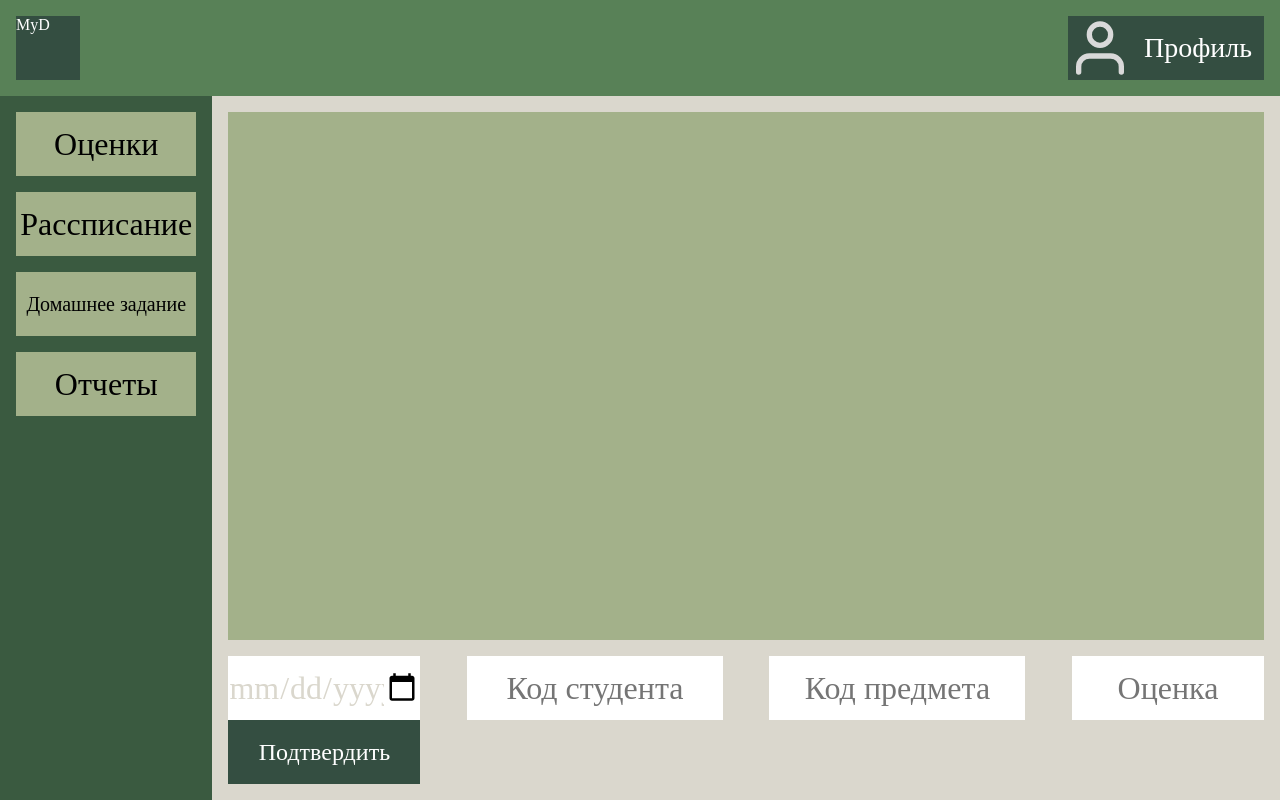
After one commit to molchelkit/MyDiray, a Flask app: page /teacher/evaluations in a window 1280 px wide. The commit adds this page. Run offline with Flask 3, Linux system fonts and the light colour scheme; some web fonts are replaced.

Commit message:
branch 3

```diff
--- a/app.py
+++ b/app.py
@@ -1,10 +1,40 @@
-from flask import Flask, request, render_template
+from flask import Flask, request, render_template, redirect, url_for
 
 app = Flask(__name__)
 
+func_name = 'student_evaluations'
+
 @app.route('/')
 def index():
+    return redirect(url_for(func_name))
+    # return redirect(url_for('login'))
+
+@app.route('/login')
+def login():
     return render_template('login.html', title='Войти')
+
+@app.route('/register')
+def register():
+    return render_template('register.html', title='Регистрация')
+
+@app.route('/teacher')
+def teacher():
+    return render_template('teacher.html', title='Преподаватель')
+
+@app.route('/teacher/evaluations')
+def teacher_evaluations():
+    return render_template('teacher_evaluations.html', title='Преподаватель - Оценки')
+
+
+
+
+@app.route('/student')
+def student():
+    return render_template('student.html', title='Студент')
+
+@app.route('/teacher/student/evaluations')
+def student_evaluations():
+    return render_template('student_evaluations.html', title='Студент - Оценки')
 
 if __name__ == '__main__':
     app.run(debug=True)
--- a/static/css/style.css
+++ b/static/css/style.css
@@ -64,4 +64,5 @@ body {
     height: 100%;
     background-color: #DAD7CD;
     display: flex;
+    padding: 16px;
 }
--- /dev/null
+++ b/static/css/teacher.css
@@ -0,0 +1,18 @@
+.teacher_nav {
+    padding: 16px;
+}
+
+.teacher_nav_block {
+    height: 64px;
+    background-color: #A3B18A;
+    color: #000;
+    font-size: 32px;
+    margin-bottom: 16px;
+    display: flex;
+    align-items: center;
+    justify-content: center;
+}
+
+.teacher_nav_homework {
+    font-size: 20px;
+}
--- /dev/null
+++ b/static/css/teacher_evaluations.css
@@ -0,0 +1,67 @@
+.teacher_evaluations {
+    width: 100%;
+    flex-grow: 1;
+    display: flex;
+}
+
+.teacher_evaluations_content {
+    width: 100%;
+    display: flex;
+    flex-flow: column;
+}
+
+.teacher_evaluations_console {
+    display: flex;
+    background-color: #A3B18A;
+    margin-bottom: 16px;
+    flex: 1 1 auto;
+    padding: 8px;
+}
+
+.teacher_evaluations_form {
+    display: flex;
+    justify-content: space-between;
+    flex-wrap: wrap;
+}
+
+.teacher_evaluations_form * {
+    border: none;
+}
+
+.teacher_evaluations_date {
+    width: 192px;
+    height: 64px;
+    font-size: 32px;
+    color: #DAD7CD;
+    text-align: center;
+}
+
+.teacher_evaluations_code_student {
+    width: 256px;
+    height: 64px;
+    font-size: 32px;
+    text-align: center;
+}
+
+.teacher_evaluations_code_object {
+    width: 256px;
+    height: 64px;
+    font-size: 32px;
+    text-align: center;
+}
+
+.teacher_evaluations_evaluation {
+    width: 192px;
+    height: 64px;
+    font-size: 32px;
+    text-align: center;
+}
+
+#teacher_evaluations_button {
+    width: 192px;
+    height: 64px;
+    font-size: 24px;
+    background-color: #344E41;
+    color: #fff;
+    text-align: center;
+}
--- /dev/null
+++ b/templates/teacher.html
@@ -0,0 +1,24 @@
+{% extends 'base.html' %}
+
+{% block link %}
+    <link rel="stylesheet" href="{{ url_for('static', filename='css/teacher.css') }}">
+{% endblock %}
+
+{% block title %}
+    {{title}}
+{% endblock %}
+
+
+{% block nav %}
+    <div class="teacher_nav">
+        <a href="#"><div class="teacher_nav_block teacher_nav_evaluations">Оценки</div></a>
+        <a href="#"><div class="teacher_nav_block teacher_nav_inquiry">Рассписание</div></a>
+        <a href="#"><div class="teacher_nav_block teacher_nav_homework">Домашнее задание</div></a>
+        <a href="#"><div class="teacher_nav_block teacher_nav_reports">Отчеты</div></a>
+    </div>
+{% endblock %}
+
+
+{% block main %}
+
+{% endblock %}
--- /dev/null
+++ b/templates/teacher_evaluations.html
@@ -0,0 +1,25 @@
+{% extends 'teacher.html' %}
+
+{% block link %}
+    <link rel="stylesheet" href="{{ url_for('static', filename='css/teacher.css') }}">
+    <link rel="stylesheet" href="{{ url_for('static', filename='css/teacher_evaluations.css') }}">
+{% endblock %}
+
+
+{% block main %}
+    <div class="teacher_evaluations">
+        <div class="teacher_evaluations_content">
+            <div class="teacher_evaluations_console">
+                <!-- CONSOLE -->
+            </div>
+            <form action="GET" class="teacher_evaluations_form">
+                <input type="date" name="teacher_evaluations_date" class="teacher_evaluations_date">
+                <input type="text" name="teacher_evaluations_code_student" class="teacher_evaluations_code_student" placeholder="Код студента">
+                <input type="text" name="teacher_evaluations_code_object" class="teacher_evaluations_code_object" placeholder="Код предмета">
+                <input type="text" name="teacher_evaluations_evaluation" class="teacher_evaluations_evaluation" placeholder="Оценка">
+                <input type="submit" value="Подтвердить" id="teacher_evaluations_button">
+            </form>
+        </div>
+
+    </div>
+{% endblock %}
```
Also changed, not shown: static/css/register.css (added, +32 -0 lines), static/css/student.css (added, +18 -0 lines), static/css/student_evaluations.css (added, +50 -0 lines), templates/register.html (added, +26 -0 lines), templates/student.html (added, +23 -0 lines), templates/student_evaluations.html (added, +22 -0 lines).
